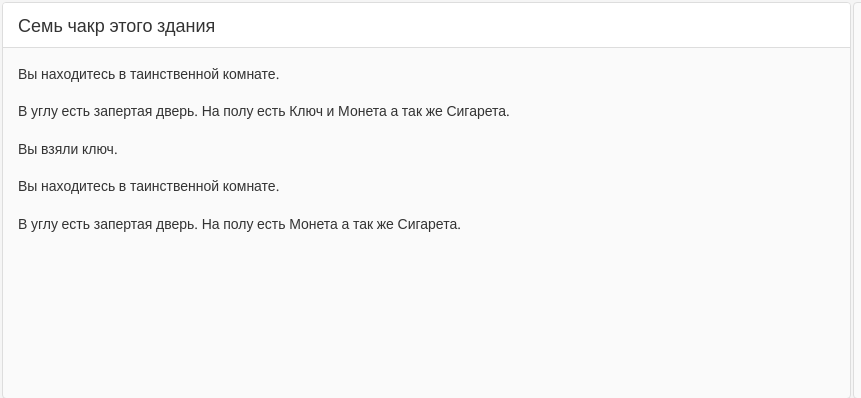
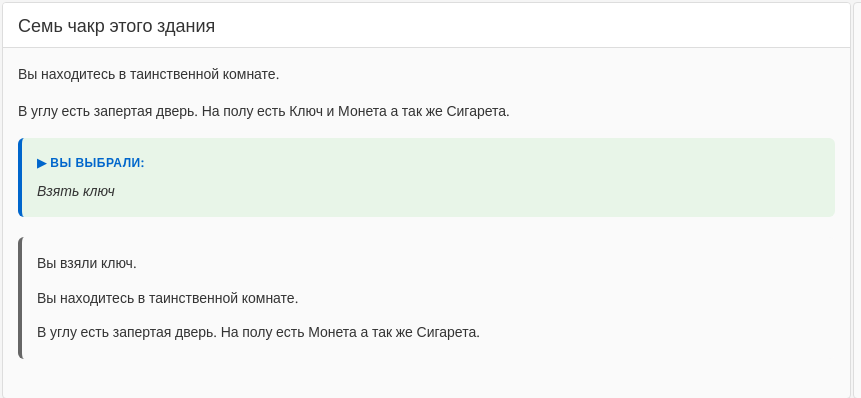
Before and after one commit to rundoom/rundoom.github.io, a plain HTML site: page index.html in a window 1280 px wide. Both pictures are taken after a click on the link "Взять ключ". Shown: the top 398 px of the page, 0-861 px from the left. Drawn offline with nearby package versions, Linux system fonts and the light colour scheme.

Commit message:
Special style for descriptions

```diff
--- a/main.js
+++ b/main.js
@@ -106,7 +106,13 @@
 
         // Обновляем панель истории если есть новый контент
         if (hasNewContent) {
-            updateStoryPanel(storyText.trim());
+            // Если это не первый запуск, добавляем как блок результата
+            if (!firstTime) {
+                addStoryBlock('result', storyText.trim());
+            } else {
+                // При первом запуске просто добавляем текст
+                updateStoryPanel(storyText.trim());
+            }
         }
 
         // Обновляем статус персонажа
@@ -114,6 +120,41 @@
 
         // Обновляем выборы
         updateChoicesPanel();
+    }
+
+    // Добавление блока истории (выбор или результат)
+    function addStoryBlock(type, text) {
+        var blockDiv = document.createElement('div');
+        blockDiv.classList.add('story-block');
+        blockDiv.classList.add('story-block-' + type);
+
+        if (type === 'choice') {
+            // Блок с выбранным действием
+            blockDiv.innerHTML = '<div class="choice-header">▶ Вы выбрали:</div><div class="choice-text">' + text + '</div>';
+        } else if (type === 'result') {
+            // Блок с результатом действия
+            var paragraphs = text.split('\n\n');
+            var content = '';
+            for (var i = 0; i < paragraphs.length; i++) {
+                if (paragraphs[i].trim()) {
+                    content += '<p>' + paragraphs[i].trim() + '</p>';
+                }
+            }
+            blockDiv.innerHTML = content;
+        }
+
+        // Добавляем с анимацией
+        blockDiv.classList.add('hide');
+        storyPanel.appendChild(blockDiv);
+
+        setTimeout(function() {
+            blockDiv.classList.remove('hide');
+        }, 50);
+
+        // Прокрутка вниз
+        setTimeout(function() {
+            storyPanel.scrollTop = storyPanel.scrollHeight;
+        }, 100);
     }
 
     // Обновление панели истории
@@ -349,8 +390,23 @@
 
     // Выполнение выбора
     function makeChoice(choiceIndex) {
+        // Находим выбранный вариант
+        var selectedChoice = null;
+        var choices = story.currentChoices;
+        for (var i = 0; i < choices.length; i++) {
+            if (choices[i].index === choiceIndex) {
+                selectedChoice = choices[i];
+                break;
+            }
+        }
+
         // Очищаем панель выборов
         choicesPanel.innerHTML = '<p style="color: var(--text-secondary); font-style: italic;">Выполняется...</p>';
+
+        // Добавляем блок с выбранным действием
+        if (selectedChoice) {
+            addStoryBlock('choice', selectedChoice.text);
+        }
 
         // Выбираем вариант
         story.ChooseChoiceIndex(choiceIndex);
--- a/style.css
+++ b/style.css
@@ -123,6 +123,56 @@ body {
 }
 
 .story-panel p:last-child {
+    margin-bottom: 0;
+}
+
+/* Блоки истории */
+.story-block {
+    margin-bottom: 20px;
+    padding: 15px;
+    border-radius: 6px;
+    border-left: 4px solid var(--border-color);
+}
+
+.story-block:last-child {
+    margin-bottom: 0;
+}
+
+/* Блок с выбранным действием */
+.story-block-choice {
+    background: var(--choice-bg);
+    border-left-color: var(--accent-color);
+}
+
+.choice-header {
+    font-weight: 600;
+    color: var(--accent-color);
+    margin-bottom: 8px;
+    font-size: 12px;
+    text-transform: uppercase;
+    letter-spacing: 0.5px;
+}
+
+.choice-text {
+    font-style: italic;
+    color: var(--text-primary);
+    font-size: 14px;
+}
+
+/* Блок с результатом действия */
+.story-block-result {
+    background: var(--panel-bg);
+    border-left-color: var(--text-secondary);
+}
+
+.story-block-result p {
+    margin-bottom: 12px;
+    font-size: 14px;
+    color: var(--text-primary);
+    line-height: 1.6;
+}
+
+.story-block-result p:last-child {
     margin-bottom: 0;
 }
 
```
